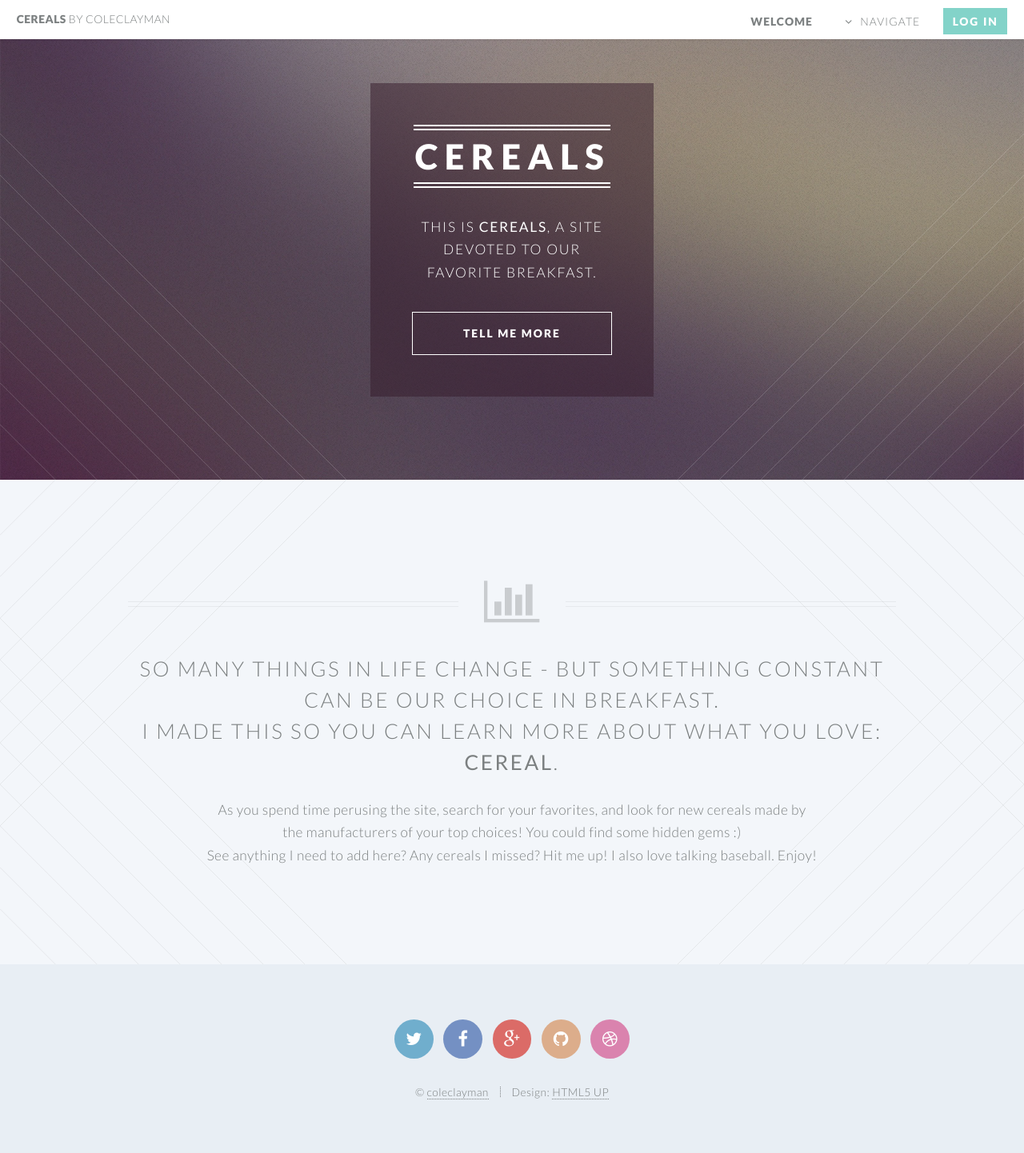
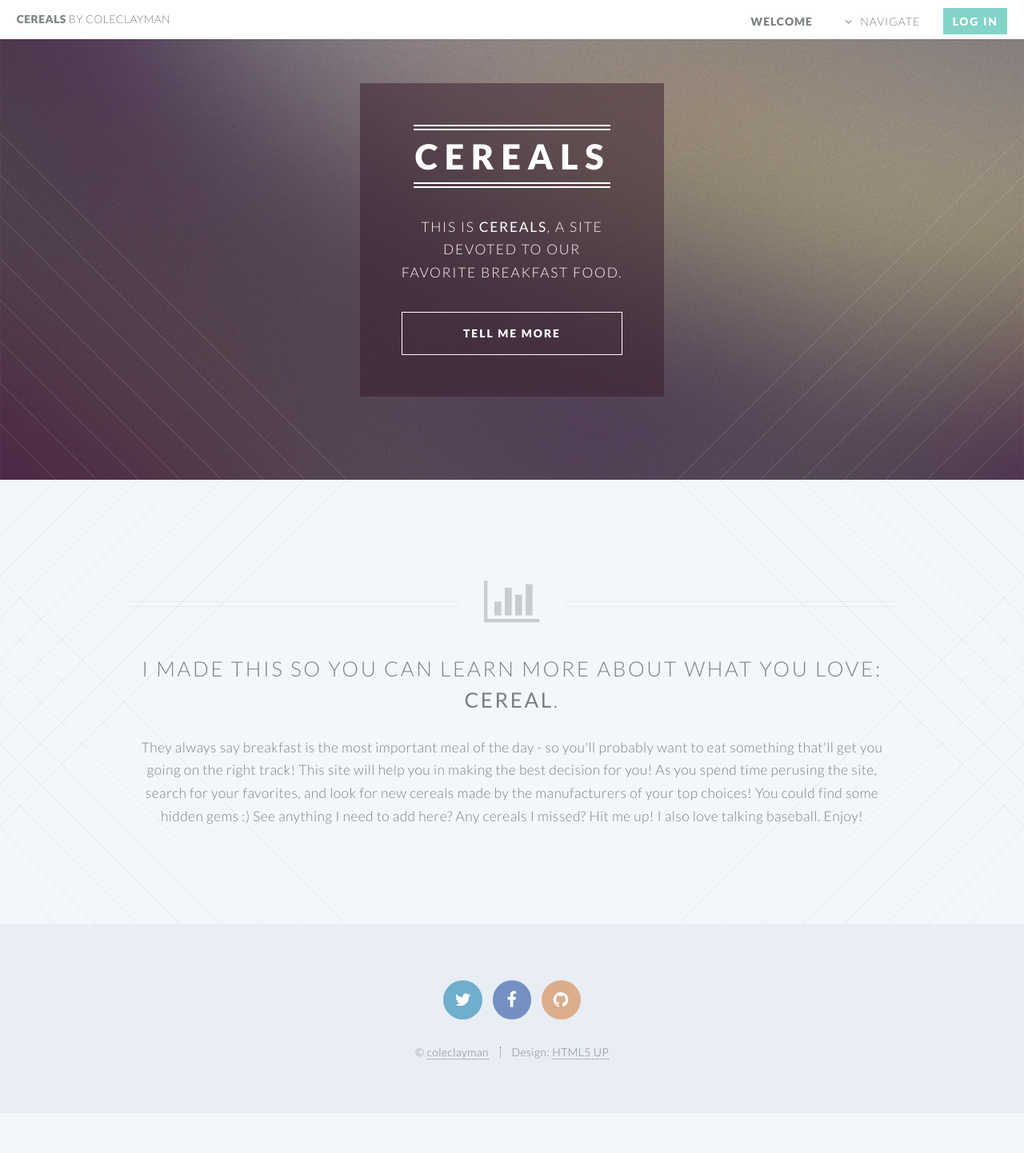
Before and after one commit to claycoleman/cereals, a Django app: template mmain/templates/home.html in a window 1280 px wide. Shown: the whole page at 80% size. After the commit the page ends 1325 px from the top, so only its background shows below. Run offline with Django 3.2, Linux system fonts and the light colour scheme; the template is opened without the code that fills it, so the values that code supplies are empty.

Commit message:
Updated some links in the base and the message on my home page.

```diff
--- a/mmain/templates/base.html
+++ b/mmain/templates/base.html
@@ -48,14 +48,12 @@
 
                     <ul class="icons">
                         <li><a href="http://twitter.com/coleclayman/" class="icon circle fa-twitter"><span class="label">Twitter</span></a></li>
-                        <li><a href="#" class="icon circle fa-facebook"><span class="label">Facebook</span></a></li>
-                        <li><a href="#" class="icon circle fa-google-plus"><span class="label">Google+</span></a></li>
-                        <li><a href="#" class="icon circle fa-github"><span class="label">Github</span></a></li>
-                        <li><a href="#" class="icon circle fa-dribbble"><span class="label">Dribbble</span></a></li>
+                        <li><a href="https://www.fb.com/coleclayman" class="icon circle fa-facebook"><span class="label">Facebook</span></a></li>
+                        <li><a href="https://github.com/coleclayman" class="icon circle fa-github"><span class="label">Github</span></a></li>
                     </ul>
 
                     <ul class="copyright">
-                        <li>&copy; <a href="https://coleclayman.us">coleclayman</a></li><li>Design: <a href="http://html5up.net">HTML5 UP</a></li>
+                        <li>&copy; <a href="http://coleclayman.us">coleclayman</a></li><li>Design: <a href="http://html5up.net">HTML5 UP</a></li>
                     </ul>
 
                 </footer>
--- a/mmain/templates/home.html
+++ b/mmain/templates/home.html
@@ -21,7 +21,7 @@
                 <br />
                 devoted to our
                 <br />
-                favorite breakfast.</p>
+                favorite breakfast food.</p>
                 <footer>
                     <ul class="buttons vertical">
                         <li><a href="#main" class="button fit scrolly">Tell Me More</a></li>
@@ -37,14 +37,9 @@
 
             <header class="special container">
                 <span class="icon fa-bar-chart-o"></span>
-                <h2>So many things in life change - but something constant can be our choice in breakfast.
-                <br />
+                <h2>
                 I made this so you can learn more about what you love: <strong>cereal</strong>.</h2>
-                <p>As you spend time perusing the site, search for your favorites, and look for new cereals made by
-                <br />
-                the manufacturers of your top choices! You could find some hidden gems :)
-                <br />
-                See anything I need to add here? Any cereals I missed? Hit me up! I also love talking baseball. Enjoy!</p>
+                <p>They always say breakfast is the most important meal of the day - so you'll probably want to eat something that'll get you going on the right track! This site will help you in making the best decision for you! As you spend time perusing the site, search for your favorites, and look for new cereals made by the manufacturers of your top choices! You could find some hidden gems :) See anything I need to add here? Any cereals I missed? Hit me up! I also love talking baseball. Enjoy!</p>
             </header>
 
         </article>
```
